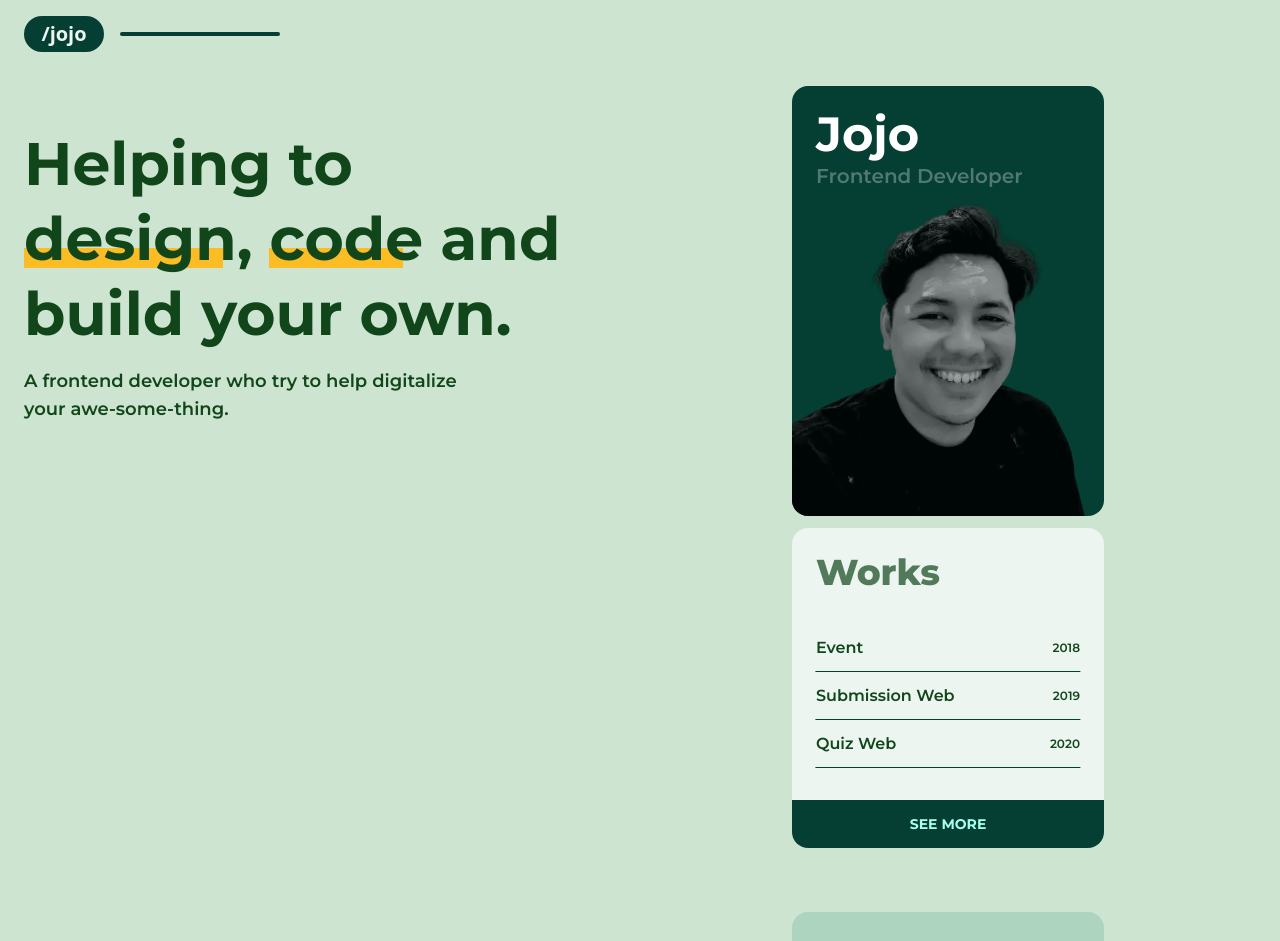
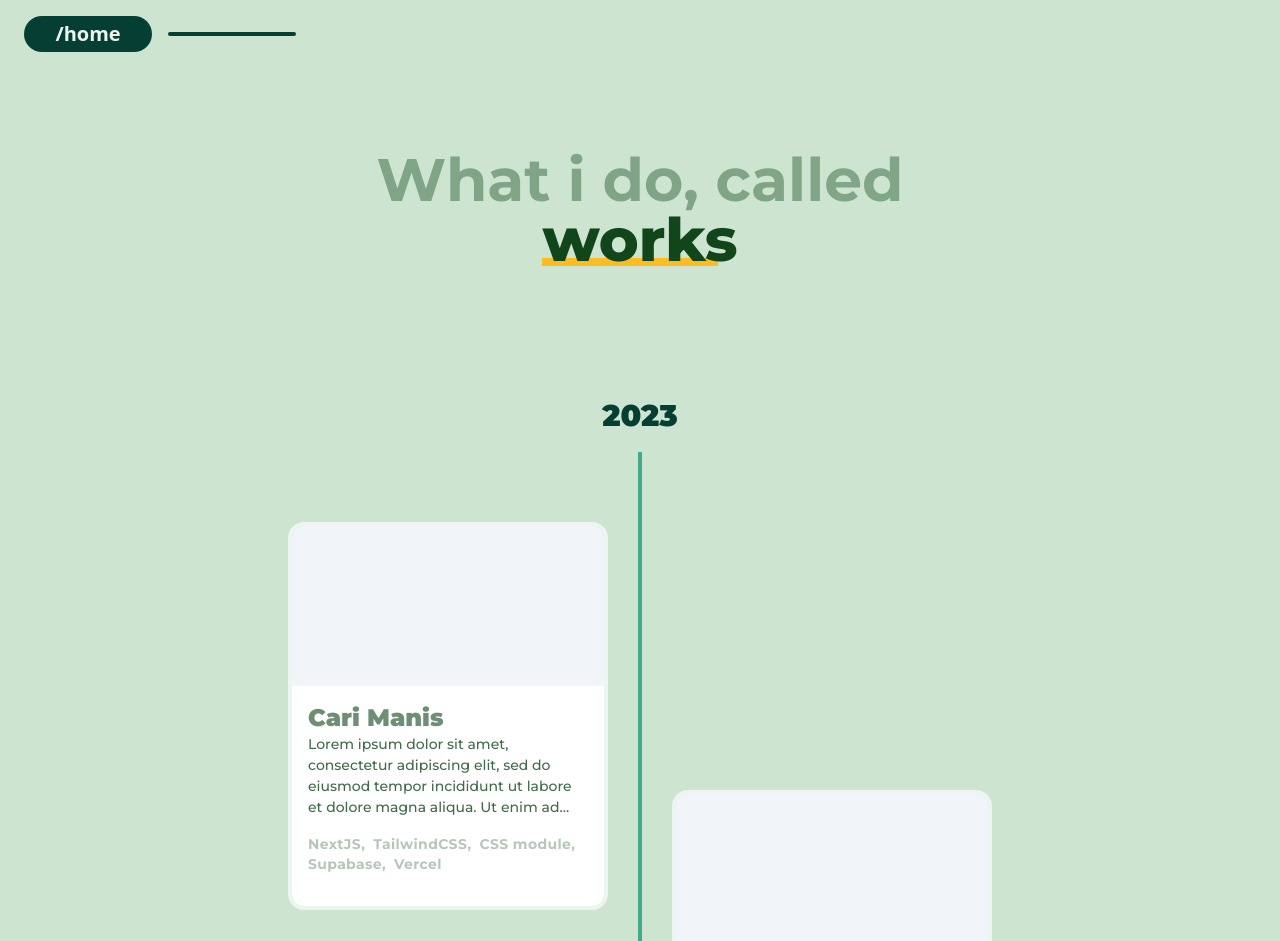
Before and after one commit to code7070/hi-jojo, a Next.js app: page / in a window 1280 px wide. Shown: the top 941 px of the page. Built offline with nearby package versions, Linux system fonts and the light colour scheme.

Commit message:
adding wild route

```diff
--- a/src/layouts/project/project-card.js
+++ b/src/layouts/project/project-card.js
@@ -1,4 +1,14 @@
+import Link from "next/link";
 import EyeSlashIcon from "public/icons/eye-slash";
+
+const PrivateIcon = () => (
+  <div className="absolute right-0 bottom-0 -translate-x-[10px] translate-y-[50%]">
+    <div className="relative bg-error text-error-content rounded-full py-1 px-3 w-full h-full [&>svg]:w-6 [&>svg]:h-6 flex items-center justify-center ">
+      <div className="absolute w-full h-full ring ring-error opacity-30 rounded-full hover:ring-0 hover:bg-error hover:animate-ping" />
+      <EyeSlashIcon stroke={22} />
+    </div>
+  </div>
+);
 
 export default function ProjectCard({
   name = "Project Title",
@@ -7,27 +17,21 @@
   isEven,
   isFirst,
   isPrivate,
+  asDiv,
+  link,
 }) {
   let evenClass = "md:translate-x-[60%]";
   if (isEven) evenClass = "md:-translate-x-[60%]";
   const stacklist = `${stacks}`.split(",");
   const noFirstClass = isFirst ? "" : "md:-mt-36";
-  return (
-    <div
-      className={`relative rounded-2xl border-b-8 border-4 border-accent w-[100%] max-w-xs overflow-hidden ${evenClass} ${noFirstClass} my-6 transition-all duration-300 cursor-pointer hover:border-primary`}
-    >
+
+  const Content = () => (
+    <>
       <div className="h-[160px] bg-slate-100 relative">
-        {isPrivate && (
-          <div className="absolute right-0 bottom-0 -translate-x-[10px] translate-y-[50%]">
-            <div className="relative bg-error text-error-content rounded-full py-1 px-3 w-full h-full [&>svg]:w-6 [&>svg]:h-6 flex items-center justify-center">
-              <div className="absolute w-full h-full ring ring-error opacity-30 rounded-full hover:ring-0 hover:bg-error hover:animate-ping" />
-              <EyeSlashIcon stroke={22} />
-            </div>
-          </div>
-        )}
+        {isPrivate && <PrivateIcon />}
       </div>
       <div className="p-4 bg-white">
-        <div className="font-black opacity-60 text-2xl">{name}</div>
+        <h3 className="font-black opacity-60 text-2xl">{name}</h3>
         <div className="text-sm font-medium leading-normal opacity-80 line-clamp-4">
           {description}
         </div>
@@ -46,6 +50,21 @@
           })}
         </div>
       </div>
-    </div>
+    </>
+  );
+
+  const cardClass = `relative rounded-2xl w-[100%] border-4 border-secondary overflow-hidden max-w-xs ${evenClass} ${noFirstClass} my-6 transition-all duration-300 cursor-pointer hover:border-accent`;
+
+  const Card = ({ children }) => {
+    if (asDiv) return <div className={cardClass}>{children}</div>;
+    else return <section className={cardClass}>{children}</section>;
+  };
+
+  return (
+    <Link href={`/works/${link || ""}`} scroll={false}>
+      <Card>
+        <Content />
+      </Card>
+    </Link>
   );
 }
--- a/src/pages/PageHead.js
+++ b/src/pages/PageHead.js
@@ -4,12 +4,14 @@
   title = "I'am Jojo",
   description = "Hi! I'am a Frontend Developer who might helping you to create digital things. Let's collaborate",
   icon = "/favicon.ico",
+  keywords,
 }) {
   return (
     <Head>
       <title>{title}</title>
       <meta name="description" content={description} />
       <meta name="viewport" content="width=device-width, initial-scale=1" />
+      <meta name="keywords" content={keywords} />
       <link rel="icon" href={icon} />
     </Head>
   );
--- a/src/pages/works/index.js
+++ b/src/pages/[...works].js
@@ -1,9 +1,20 @@
 import ProjectCard from "@layouts/project/project-card";
 import styles from "@styles/works.module.css";
 import workList from "@utils/worklist";
-import PageHead from "../PageHead";
+import PageHead from "./PageHead";
 
-export function getStaticProps() {
+export function getStaticPaths() {
+  const extenderPath = workList.map((i) => ({
+    params: { works: ["works", i.link.slice(1)] },
+  }));
+  console.log("STATIC: ", extenderPath);
+  return {
+    paths: [{ params: { works: ["works"] } }, ...extenderPath],
+    fallback: false,
+  };
+}
+
+export function getStaticProps({ params }) {
   let yearlist = [];
   workList.map((i) => yearlist.push(i.year));
   yearlist.sort(function (a, b) {
@@ -45,6 +56,32 @@
   };
 }
 
+export function WorklistView({ workyear }) {
+  return (
+    <div className="container">
+      <div className="headerPage text-center mt-20 mb-32">
+        <div className={styles.headline1}>What i do, called</div>
+        <div>
+          <div className={styles.headline2}>works</div>
+        </div>
+      </div>
+      <div className={styles.workPerYear}>
+        {workyear.map((i) => (
+          <div key={i.year} className={styles.year}>
+            <div className={styles.yearHead}>{i.year}</div>
+            <div className={styles.workGrouped}>
+              {i.works.map((w, index) => (
+                <ProjectCard key={w.link} {...w} isFirst={index === 0} />
+              ))}
+            </div>
+          </div>
+        ))}
+      </div>
+      <LastSection />
+    </div>
+  );
+}
+
 const LastSection = () => (
   <div className="bg-black text-slate-700 py-4 px-8 lg:px-14 border-2 border-primary rounded-3xl w-[95%] max-w-2xl mx-auto mb-20">
     <div className="my-4 font-semibold text-2xl text-center italic text-white opacity-20">
@@ -64,27 +101,7 @@
   return (
     <>
       <PageHead title="Jojo - Works" />
-      <div className="container">
-        <div className="headerPage text-center mt-20 mb-32">
-          <div className={styles.headline1}>What i do, called</div>
-          <div>
-            <div className={styles.headline2}>works</div>
-          </div>
-        </div>
-        <div className={styles.workPerYear}>
-          {workyear.map((i) => (
-            <div key={i.year} className={styles.year}>
-              <div className={styles.yearHead}>{i.year}</div>
-              <div className={styles.workGrouped}>
-                {i.works.map((w, index) => (
-                  <ProjectCard key={w.link} {...w} isFirst={index === 0} />
-                ))}
-              </div>
-            </div>
-          ))}
-        </div>
-        <LastSection />
-      </div>
+      <WorklistView workyear={workyear} />
     </>
   );
 }
--- /dev/null
+++ b/src/pages/project/[slug].js
@@ -0,0 +1,80 @@
+import workList from "@utils/worklist";
+import PageHead from "../PageHead";
+
+export function getStaticPaths() {
+  const paths = workList.map((i) => ({ params: { slug: i.link.slice(1) } }));
+  console.log("Static Paths: ", paths);
+  return {
+    paths,
+    fallback: false,
+  };
+}
+
+export function getStaticProps({ params }) {
+  const { slug } = params;
+  console.log("STATIC: ", { slug });
+
+  let yearlist = [];
+  workList.map((i) => yearlist.push(i.year));
+  yearlist.sort(function (a, b) {
+    return b - a;
+  });
+
+  let yearset = [...new Set(yearlist)];
+
+  let workyear = [];
+
+  yearset.map((i) => {
+    let works = [];
+    workList.map((x) => (x.year === i ? works.push(x) : x));
+    return workyear.push({ year: i, works });
+  });
+
+  let draft = [];
+  let finalWorklist = [];
+
+  workyear.map((i) =>
+    i.works.map((w) => draft.push({ ...w, isEven: draft.length % 2 === 0 }))
+  );
+
+  workyear.map((y) => {
+    finalWorklist.push({
+      ...y,
+      works: y.works.map((i) => {
+        const match = draft.find((d) => d.link === i.link);
+        return match;
+      }),
+    });
+  });
+
+  // if(draft.length>0) draft.map(d => )
+  // console.log("STATIC: ", { draft, workyear, finalWorklist });
+
+  const workdetail = workList.find((i) => i.link.slice(1) === slug);
+
+  return {
+    props: { workyear, workdetail, slug },
+    revalidate: 3600,
+  };
+}
+
+export default function ProjectDetail({ slug, workdetail }) {
+  console.log({ workdetail, slug });
+  return (
+    <>
+      <PageHead
+        title={workdetail.name}
+        description={workdetail.description}
+        keywords={`hi jojo, frontend, ${workdetail.stacks.replaceAll(
+          ",",
+          ", "
+        )}`}
+      />
+      <div className="container">
+        <div className="content-wrapper">
+          <h2 className="text-4xl font-bold">{slug}</h2>
+        </div>
+      </div>
+    </>
+  );
+}
```
